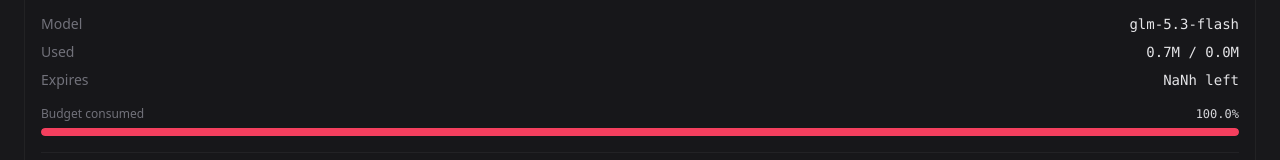
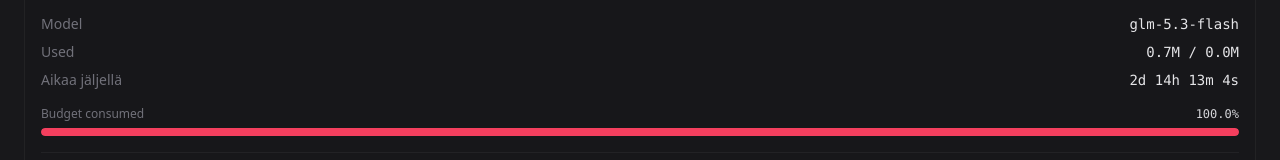
Before and after one commit to vili-pet/wolfygml, a React (Vite) app: page / in a window 1280 px wide. Shown: the part 314-474 px from the top of the page. Built offline with nearby package versions, Linux system fonts and the light colour scheme.

Commit message:
Add live API expiry countdown

```diff
--- a/public/data.json
+++ b/public/data.json
@@ -6,7 +6,7 @@
       "model": "glm-5.3-flash",
       "budgetCap": "",
       "activeWindow": "24/7 (until Oct 7)",
-      "expires": "",
+      "expires": "2026-10-08T00:00:00+03:00",
       "status": "active",
       "lastToggled": "",
       "tokensUsed": 746671
--- a/src/components/KeyCard.tsx
+++ b/src/components/KeyCard.tsx
@@ -1,7 +1,8 @@
+import { useEffect, useState } from 'react';
 import { CalendarClock, KeyRound, User, Zap } from 'lucide-react';
 import type { KeyEntry, UsageBucket } from '@/lib/telemetry';
 import { StatusBadge } from './StatusBadge';
-import { countdown, fmtM, timeAgo } from '@/lib/format';
+import { fmtM, timeAgo } from '@/lib/format';
 
 interface Props {
   k: KeyEntry;
@@ -9,6 +10,17 @@ interface Props {
 }
 
 export function KeyCard({ k, usage }: Props) {
+  const [now, setNow] = useState(() => Date.now());
+  useEffect(() => {
+    const timer = window.setInterval(() => setNow(Date.now()), 1000);
+    return () => window.clearInterval(timer);
+  }, []);
+  const remaining = Math.max(0, new Date(k.expires).getTime() - now);
+  const days = Math.floor(remaining / 86400000);
+  const hours = Math.floor((remaining % 86400000) / 3600000);
+  const minutes = Math.floor((remaining % 3600000) / 60000);
+  const seconds = Math.floor((remaining % 60000) / 1000);
+  const timeLeft = remaining <= 0 ? 'expired' : `${days}d ${hours}h ${minutes}m ${seconds}s`;
   const consumed = usage.reduce((s, b) => s + b.totalTokensMillions, 0);
   const pct = Math.min(100, (consumed * 1000000 / k.budgetCap) * 100);
   const statusColor =
@@ -17,7 +29,7 @@ export function KeyCard({ k, usage }: Props) {
   const rows: { label: string; value: string }[] = [
     { label: 'Model', value: k.model },
     { label: 'Used', value: `${fmtM(consumed)}M / ${fmtM(k.budgetCap / 1000000)}M` },
-    { label: 'Expires', value: countdown(k.expires) },
+    { label: '\u0041ikaa j\u00e4ljell\u00e4', value: timeLeft },
   ];
 
   return (
```
